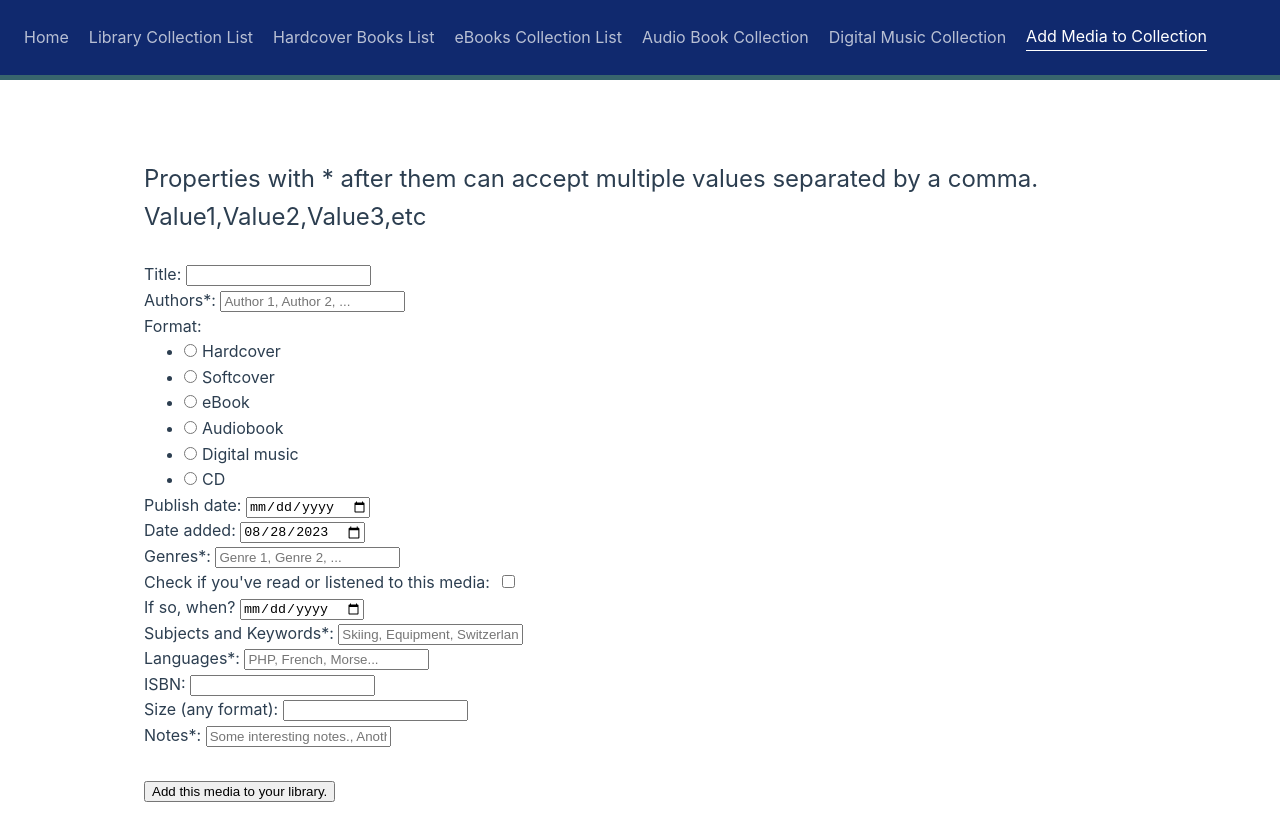
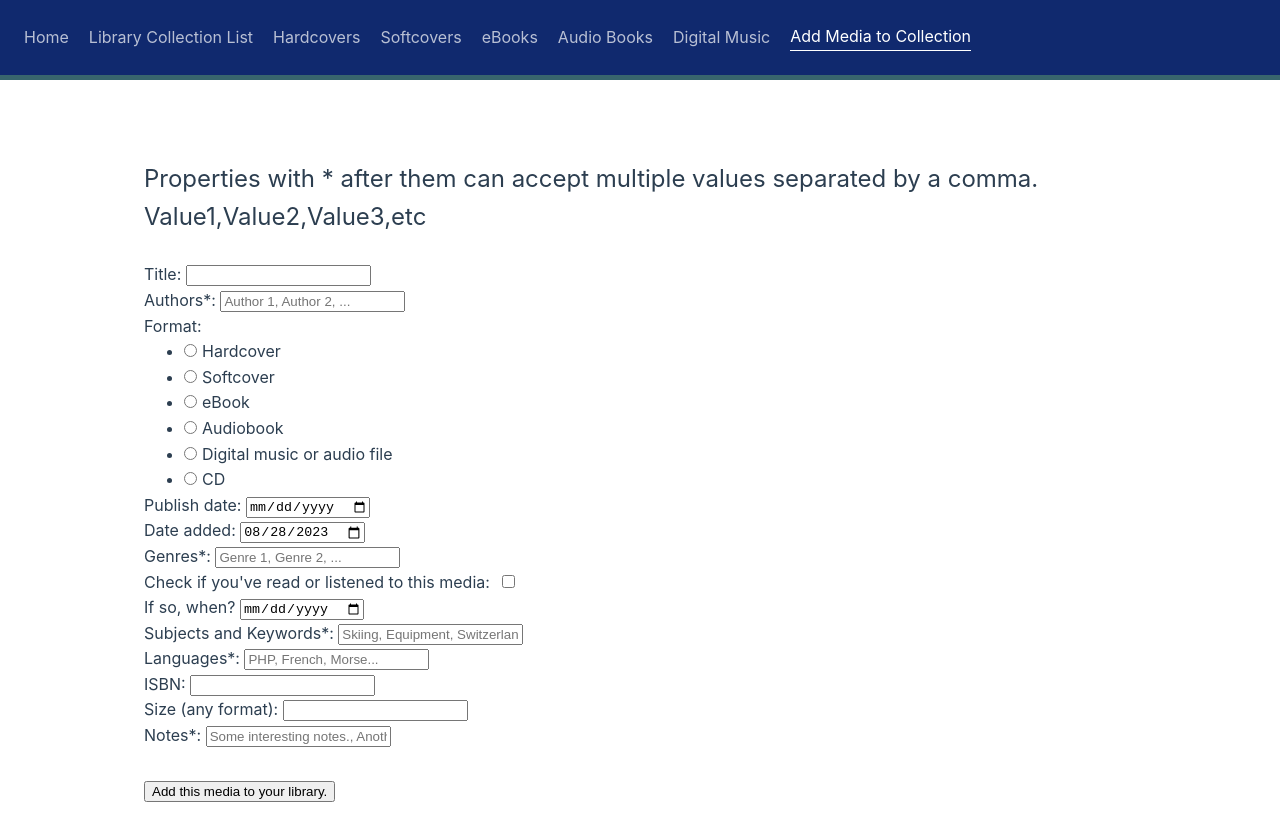
Before and after one commit to ShaneDewar/MEVN-inventory, a Vue app in the folder frontend/: page /create in a window 1280 px wide. Shown: the top 840 px of the page. Built offline with nearby package versions, Linux system fonts and the light colour scheme.

Commit message:
Cleanup Nav Bar

```diff
--- a/frontend/src/App.vue
+++ b/frontend/src/App.vue
@@ -2,10 +2,11 @@
   <div id="nav">
     <router-link to="/">Home</router-link>
     <router-link to="/library/All">Library Collection List</router-link>
-    <router-link to="/library/Hardcover">Hardcover Books List</router-link>
-    <router-link to="/library/eBook">eBooks Collection List</router-link>
-    <router-link to="/library/Audiobook">Audio Book Collection</router-link>
-    <router-link to="/library/Digital">Digital Music Collection</router-link>
+    <router-link to="/library/Hardcover">Hardcovers</router-link>
+    <router-link to="/library/Softcover">Softcovers</router-link>
+    <router-link to="/library/eBook">eBooks</router-link>
+    <router-link to="/library/Audiobook">Audio Books</router-link>
+    <router-link to="/library/Digital">Digital Music</router-link>
     <router-link to="/create">Add Media to Collection</router-link>
   </div>
 
--- a/frontend/src/components/AddMedia.vue
+++ b/frontend/src/components/AddMedia.vue
@@ -98,12 +98,12 @@
                 <input
                   type="radio"
                   id="media_format_digital_music"
-                  value="Digital music"
+                  value="Audio file"
                   v-model="media.format"
                   name="media_format"
                 />
                 <label for="media_format_digital_music" style="margin-left: 5px"
-                  >Digital music</label
+                  >Digital music or audio file</label
                 >
               </li>
               <li>
--- a/frontend/src/router/router.js
+++ b/frontend/src/router/router.js
@@ -8,7 +8,7 @@ const routes = [
   // { path: "/", name: "Landing Page", component: MediaList },
   {
     path: "/library/:format",
-    name: "Audio Books List",
+    name: "Media List",
     component: ListComponent,
   },
   { path: "/create", name: "create", component: AddMedia },
```
